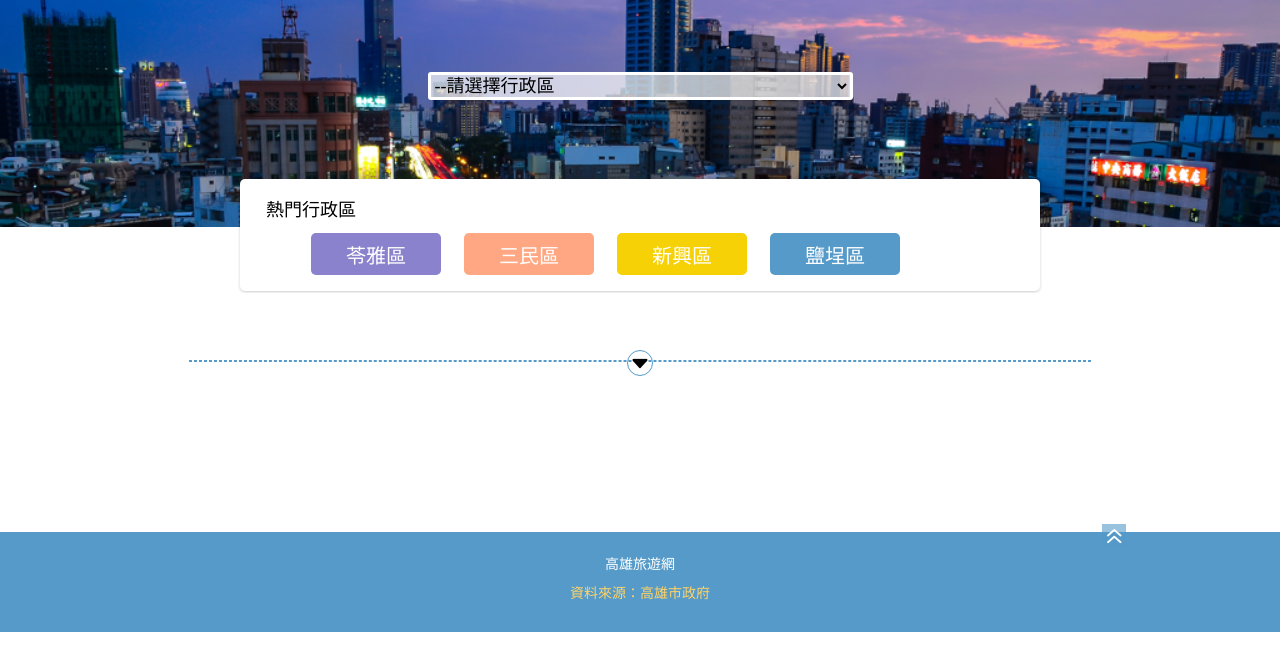
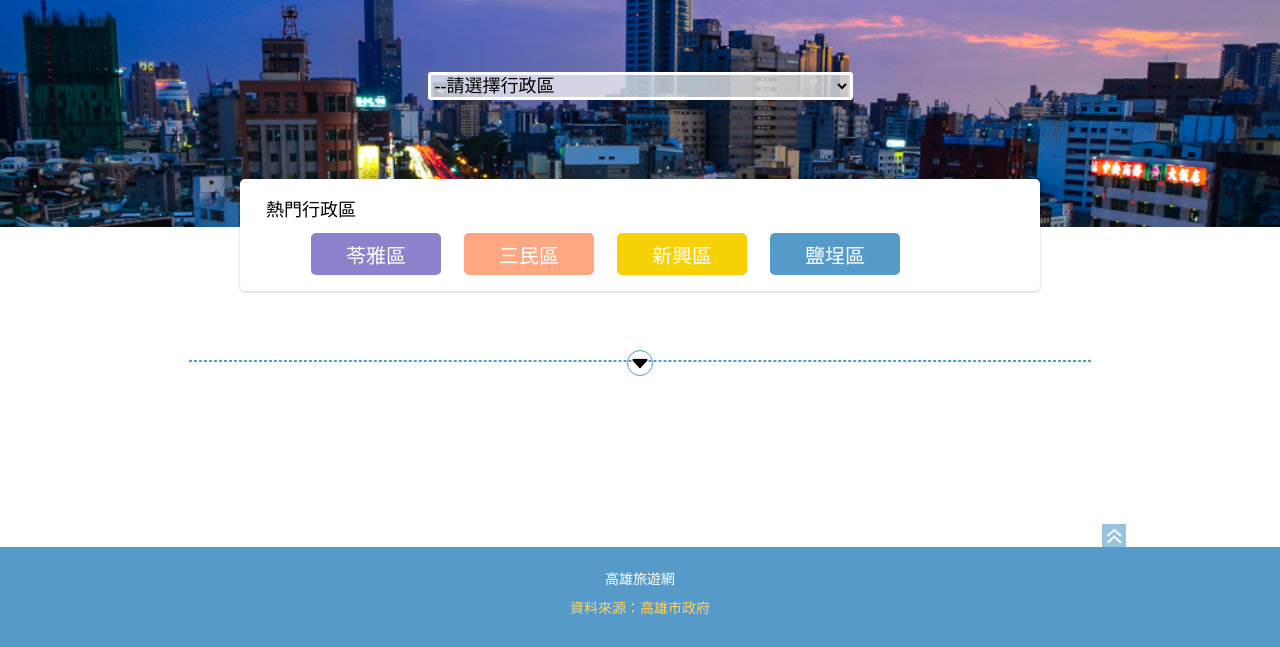
Before and after one commit to opcmaruko/hexschoolJSHomeworkopendata, a plain HTML site: page index.html in a window 1280 px wide. Shown: the part 153-800 px from the top of the page. Drawn offline with Linux system fonts and the light colour scheme.

Commit message:
Update styles.css

```diff
--- a/css/styles.css
+++ b/css/styles.css
@@ -89,7 +89,7 @@ video {
     border: 0;
     font-size: 100%;
     font: inherit;
-    vertical-align: baseline;
+    /*vertical-align: baseline;*/
 }
 
 
@@ -134,6 +134,17 @@ q:after {
 table {
     border-collapse: collapse;
     border-spacing: 0;
+}
+
+html,
+body {
+    height: 100%;
+    position: relative;
+}
+
+.wrapper {
+    min-height: 100%;
+    position: relative;
 }
 
 
@@ -266,6 +277,11 @@ hr {
 
 /*container*/
 
+.section {
+    padding-top: 20px;
+    padding-bottom: 200px;
+}
+
 .container2 {
     position: relative;
     width: 962px;
@@ -376,16 +392,19 @@ h5 {
     bottom: 12%;
     width: 24px;
     right: 12%;
+    z-index: 99;
 }
 
 
 /*footer*/
 
 footer {
-    clear: both;
-    margin: 100px auto 0;
+    float: left;
     height: 100px;
     background: #559AC8;
+    position: absolute;
+    bottom: 0;
+    width: 100%;
 }
 
 .copy {
```
